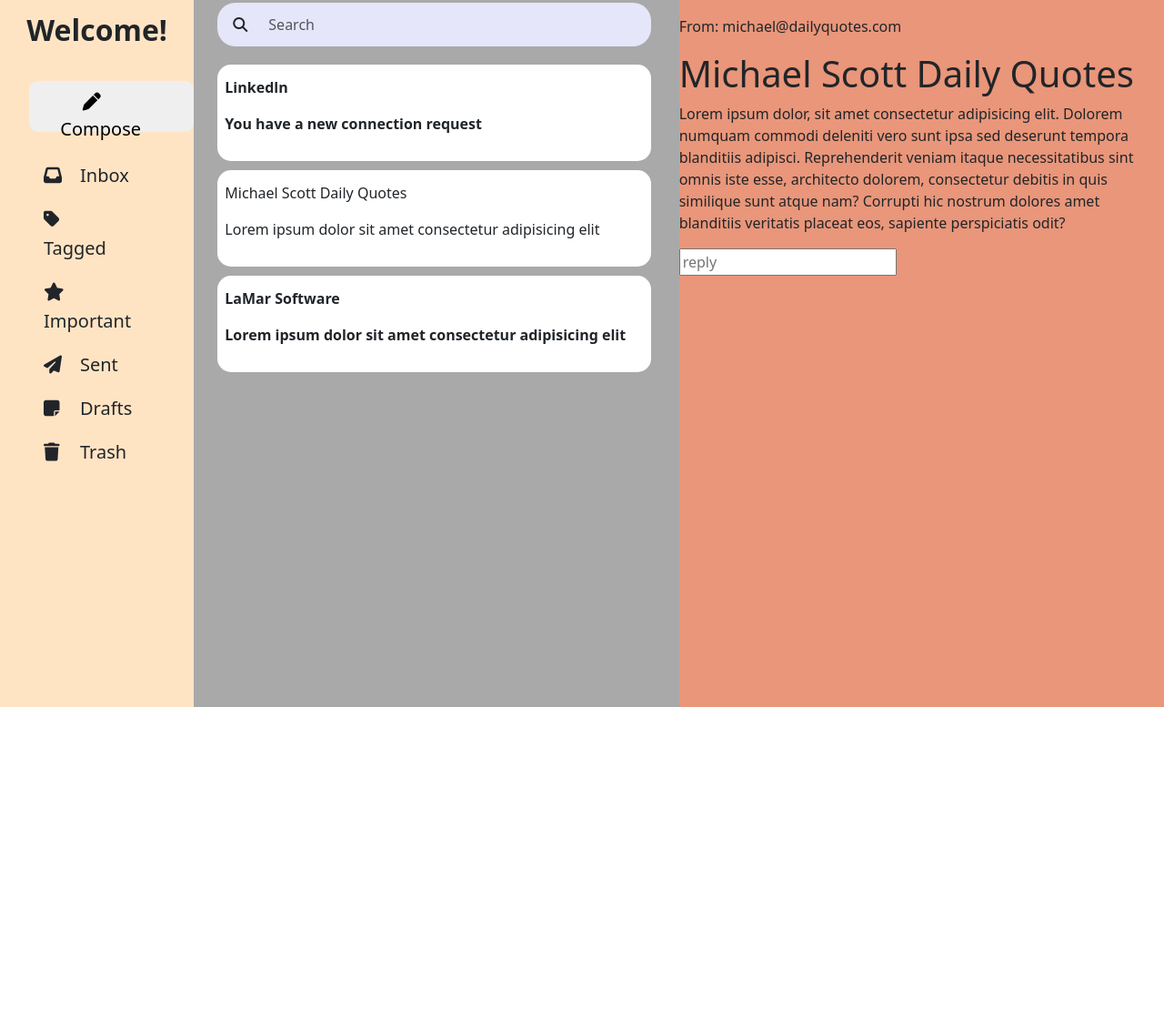
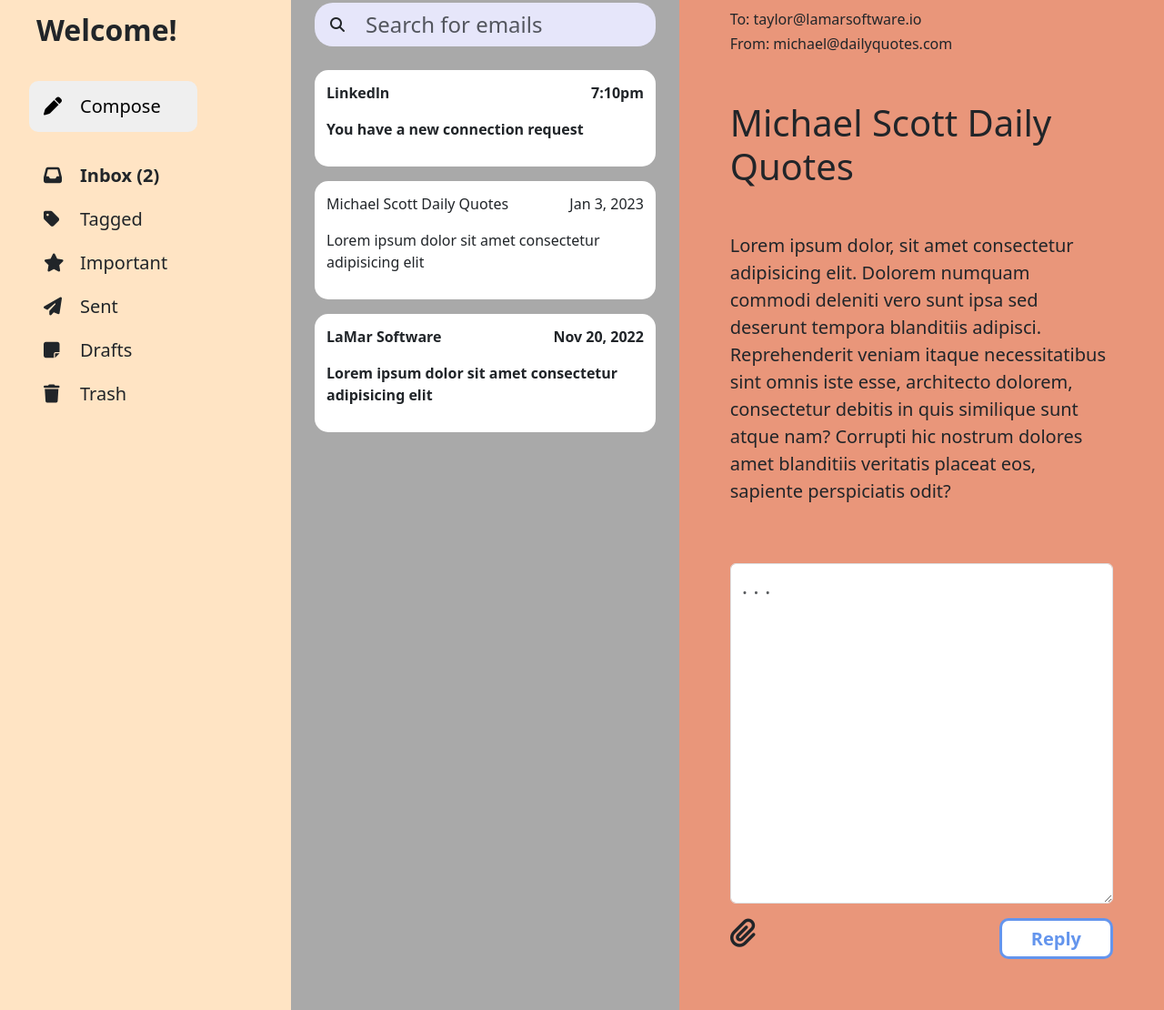
Before and after one commit to thanhyto/bootstrap-email-template, a plain HTML site: page index.html in a window 1280 px wide. Shown: the part 23-1133 px from the top of the page at 91% size. Before the commit the page ends 800 px from the top, so only its background shows below. Drawn offline with nearby package versions, Linux system fonts and the light colour scheme.

Commit message:
finalizing the template

```diff
--- a/index.html
+++ b/index.html
@@ -14,12 +14,12 @@
         <!-- Page container -->
         <div class="row g-0">
             <!-- Divide up columns -->
-            <div class="column1 col-sm col-md-6 col-lg-2">
+            <div class="column1 col-md-6 col-lg-3">
                 <p id="welcome">Welcome!</p>
                 <button><i class="fa-solid fa-pen fa-fw"></i>Compose</button>
                 <!-- Function lists -->
                 <ul>
-                    <li><i class="fa-solid fa-inbox fa-fw"></i>Inbox</li>
+                    <li class="open"><i class="fa-solid fa-inbox fa-fw"></i>Inbox (2)</li>
                     <li><i class="fa-solid fa-tag fa-fw"></i>Tagged</li>
                     <li><i class="fa-solid fa-star fa-fw"></i>Important</li>
                     <li><i class="fa-solid fa-paper-plane fa-fw"></i>Sent</li>
@@ -27,26 +27,35 @@
                     <li><i class="fa-solid fa-trash fa-fw"></i>Trash</li>
                 </ul>
             </div>
-            <div class="column2 col-sm col-md-6 col-lg-5">
+            <div class="column2 col-sm col-md-6 col-lg-4">
                 <!-- Search bar -->
                 <div class="search-bar input-group">
                     <div class="input-group-append">
                         <span class="input-group-text"><i class="fa-solid fa-magnifying-glass"></i></span>
                     </div>
-                    <input class="search form-control" type="text" placeholder="Search">
+                    <input class="search form-control" type="text" placeholder="Search for emails">
                 </div>
                 <!-- List of email in inbox -->
                 <div class="inbox">
                     <div class="email unread">
-                        <p class="sender">Linkedln</p>
+                        <div class="sender">
+                            <p>Linkedln</p>
+                            <p>7:10pm</p>
+                        </div>
                         <p>You have a new connection request</p>
                     </div>
                     <div class="email read">
-                        <p class="sender">Michael Scott Daily Quotes</p>
+                        <div class="sender">
+                            <p>Michael Scott Daily Quotes</p>
+                            <p>Jan 3, 2023</p>
+                        </div>
                         <p>Lorem ipsum dolor sit amet consectetur adipisicing elit</p>
                     </div>
                     <div class="email unread">
-                        <p class="sender">LaMar Software</p>
+                        <div class="sender">
+                            <p>LaMar Software</p>
+                            <p>Nov 20, 2022</p>
+                        </div>
                         <p>Lorem ipsum dolor sit amet consectetur adipisicing elit</p>
                     </div>
                 </div>
@@ -64,8 +73,14 @@
                     <h1>Michael Scott Daily Quotes</h1>
                     <p>Lorem ipsum dolor, sit amet consectetur adipisicing elit. Dolorem numquam commodi deleniti vero sunt ipsa sed deserunt tempora blanditiis adipisci. Reprehenderit veniam itaque necessitatibus sint omnis iste esse, architecto dolorem, consectetur debitis in quis similique sunt atque nam? Corrupti hic nostrum dolores amet blanditiis veritatis placeat eos, sapiente perspiciatis odit?</p>
                 </div>
-                <div class="reply">
-                    <input id="reply-box" type="text" placeholder="reply">
+                <div class="form">
+                    <div class="form-group">
+                        <textarea class="form-control" id="reply" rows="10" placeholder=". . ."></textarea>
+                    </div>
+                    <div class="attach">
+                        <i class="fa-solid fa-paperclip"></i>
+                        <button class="reply-btn">Reply</button>
+                    </div>
                 </div>
             </div>
 
--- a/styles.css
+++ b/styles.css
@@ -1,6 +1,7 @@
 body{
     width: 100vw;
     height: 100vh;
+    overflow-x:hidden;
 }
 .container-fluid{
     height:100%;
@@ -15,14 +16,16 @@ body{
     display:flex;
     flex-direction: column;
     align-items: start;
+    min-width: auto;
 }
 #welcome{
     font-size:large;
     font-weight:bold;
     font-size: 2rem;
     display: flex;
-    align-self: center;
+    align-self: start;
     margin-top: 2rem;
+    margin-left: 2.5rem;
 }
 .column1 button{
     padding: 0.5rem 0rem;
@@ -35,7 +38,7 @@ body{
     border:none;
     font-size: 1.25rem;
 }
-button:hover{
+.column1 button:hover{
     box-shadow: 0.2rem 0.2rem 0.4rem cornflowerblue;
 }
 .fa-fw{
@@ -46,15 +49,26 @@ ul{
     width: 80%;
     list-style: none;
 }
-li{
+ul li{
     margin: 1rem;
     line-height: 2rem;
     font-size: 1.25rem;
+    position: relative;
 }
-li:hover{
+ul li.open{
+    font-weight:bold;
+}
+ul li:hover{
     font-size: 1.5rem;
     position:relative;
     color:cornflowerblue;
+    cursor: pointer;
+    font-weight: 500;
+}
+ul li.open:hover{
+    font-size: 1.25rem;
+    font-weight: bold;
+    color: black;
 }
 .column2{
     background-color: darkgray;
@@ -86,23 +100,82 @@ li:hover{
     background-color: white;
     box-shadow:none;
 }
+span i.fa-solid.fa-magnifying-glass:hover{
+    color:cornflowerblue;
+}
 .inbox{
     width: 100%;
+}
+.sender{
+    display:flex;
+    justify-content: space-between;
 }
 .email{
     width: 95%;
     background-color: white;
-    margin: 10px;
-    padding: 10px 5px;
+    margin: 1rem 10px;
+    padding: 10px 10px;
     border-radius: 15px;
     border: solid transparent;
 }
 .email:hover{
     border: solid;
+    box-shadow: 0.2rem 0.2rem 0.4rem white;
 }
 .email.unread p{
     font-weight: bold;
 }
 .column3{
     background-color: darksalmon;
+    display: flex;
+    flex-direction: column;
+    justify-content: start;
+    padding: 2rem;
 }
+.email-info{
+    margin: 1.5rem;
+    margin-top: 0;
+    font-size:1rem;
+}
+.email-info p{
+    margin-bottom: 0.2rem;
+}
+.email-content{
+    margin: 1.5rem;
+}
+.email-content h1{
+    margin-bottom:3rem;
+}
+.email-content p{
+    font-size: 1.25rem;
+}
+.form{
+    margin: 1.5rem;
+    font-size:1.5rem;
+}
+.attach{
+    margin-top:1rem;
+    display: flex;
+    justify-content: space-between;
+    line-height: 2rem;
+}
+.attach i{
+    font-size: 2rem;
+}
+.attach i:hover{
+    color: cornflowerblue;
+    font-size: 2.25rem;
+}
+.form-control{
+    font-size: 1.5rem;
+}
+.reply-btn{
+    height:100%;
+    font-size: 1.25rem;
+    color: cornflowerblue;
+    font-weight: bold;
+    padding: 0.2rem 2rem;
+    border: solid cornflowerblue;
+    border-radius: 10px;
+    background-color: white;
+}
```
